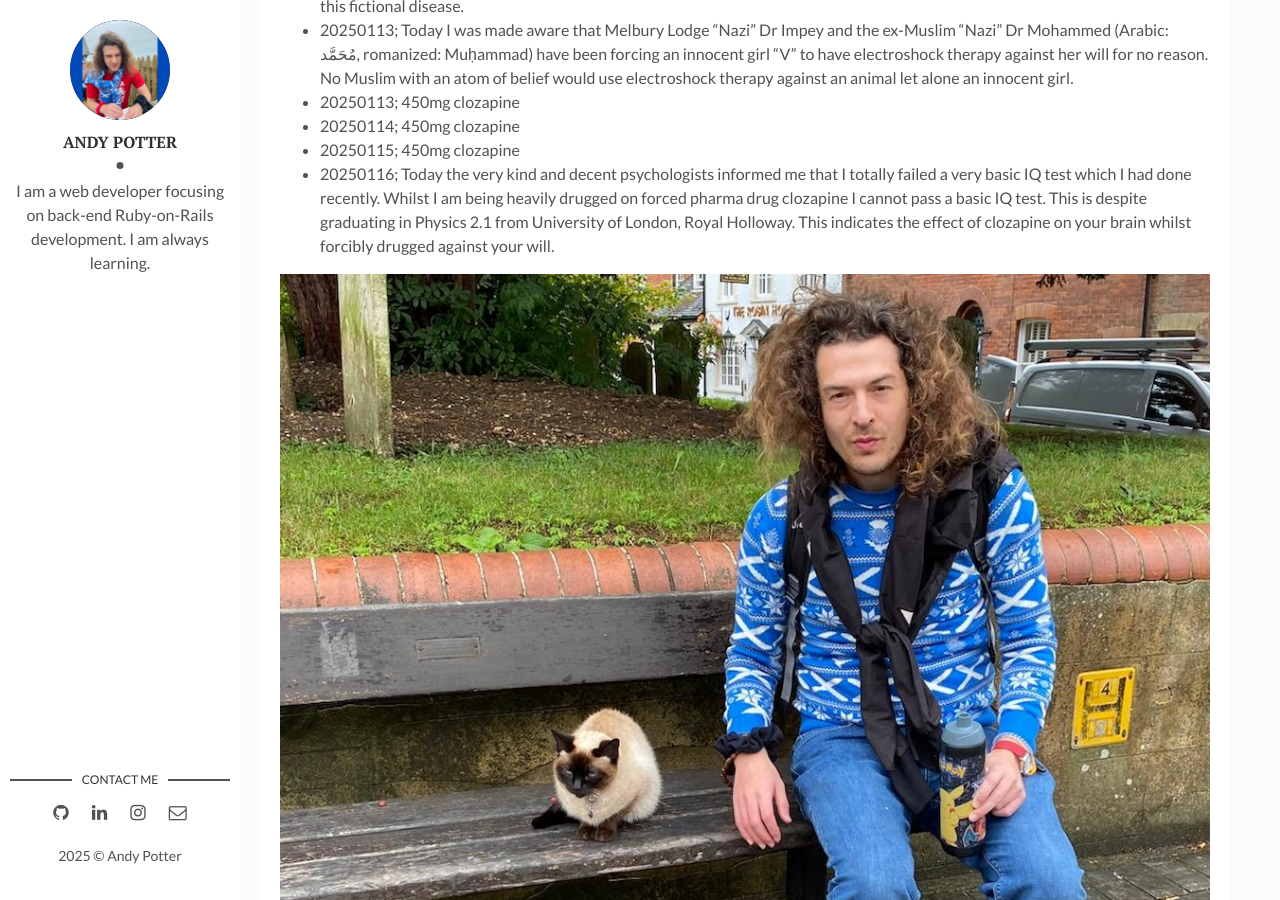
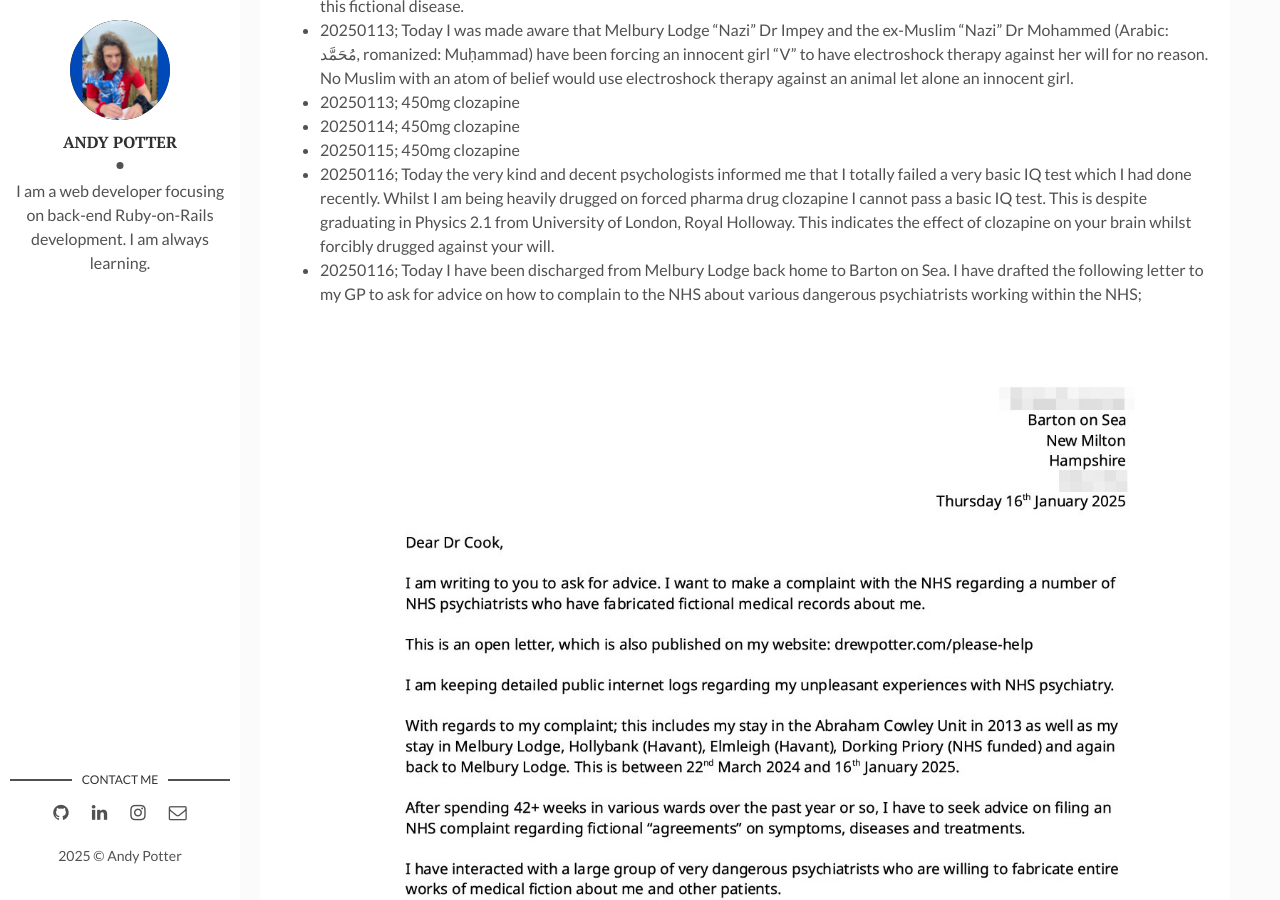
Before and after one commit to QALB-Boy/blog, a Jekyll site: the page built from _posts/2024-11-20-please-help.markdown, in a window 1280 px wide and 900 px high, scrolled down 3150 px. Built offline with Jekyll 4.4.1, drawn with Linux system fonts in a browser that asks for light colours.

Commit message:
NHS complaint

```diff
--- a/_posts/2024-11-20-please-help.markdown
+++ b/_posts/2024-11-20-please-help.markdown
@@ -107,5 +107,8 @@ I am keeping a calm and detailed daily log as evidence for legal action regardin
 * 20250114; 450mg clozapine
 * 20250115; 450mg clozapine
 * 20250116; Today the very kind and decent psychologists informed me that I totally failed a very basic IQ test which I had done recently. Whilst I am being heavily drugged on forced pharma drug clozapine I cannot pass a basic IQ test. This is despite graduating in Physics 2.1 from University of London, Royal Holloway. This indicates the effect of clozapine on your brain whilst forcibly drugged against your will.
+* 20250116; Today I have been discharged from Melbury Lodge back home to Barton on Sea. I have drafted the following letter to my GP to ask for advice on how to complain to the NHS about various dangerous psychiatrists working within the NHS;
+![NHS complaint letter page 1]({{site.baseurl}}/assets/img/20250116_NHS_COMPLAINT_1.jpg)
+![NHS complaint letter page 2]({{site.baseurl}}/assets/img/20250116_NHS_COMPLAINT_2.jpg)
 
 ![Moi]({{site.baseurl}}/assets/img/Moi.jpg)
```
Also changed, not shown: assets/img/20250116_NHS_COMPLAINT_1.jpg (added), assets/img/20250116_NHS_COMPLAINT_2.jpg (added).
